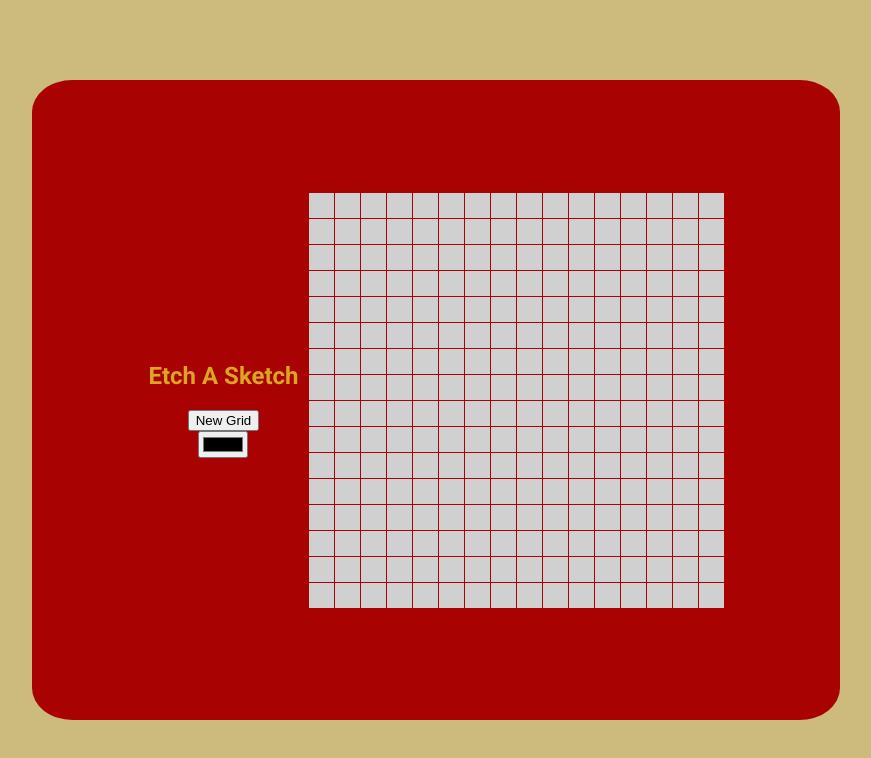
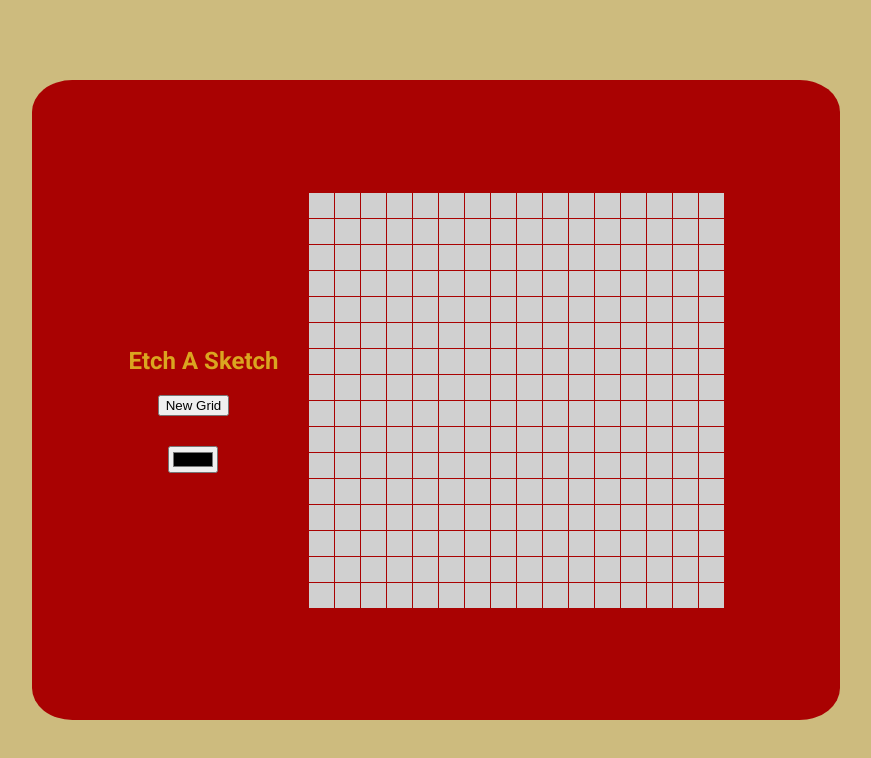
Before and after one commit to micamash/odin-etch-a-sketch, a plain HTML site: page index.html in a window 1280 px wide. Shown: the whole page, without its empty margins (204-1075 px from the left). Drawn offline with Linux system fonts and the light colour scheme.

Commit message:
updated section spacing

```diff
--- a/styles.css
+++ b/styles.css
@@ -25,11 +25,16 @@ body {
     ;
 }
 
+section {
+    margin-right: 20px;
+}
+
 section>section {
     display: flex;
     flex-direction: column;
     justify-content: center;
     align-items: center;
+    gap: 30px;
 }
 
 h1 {
```
